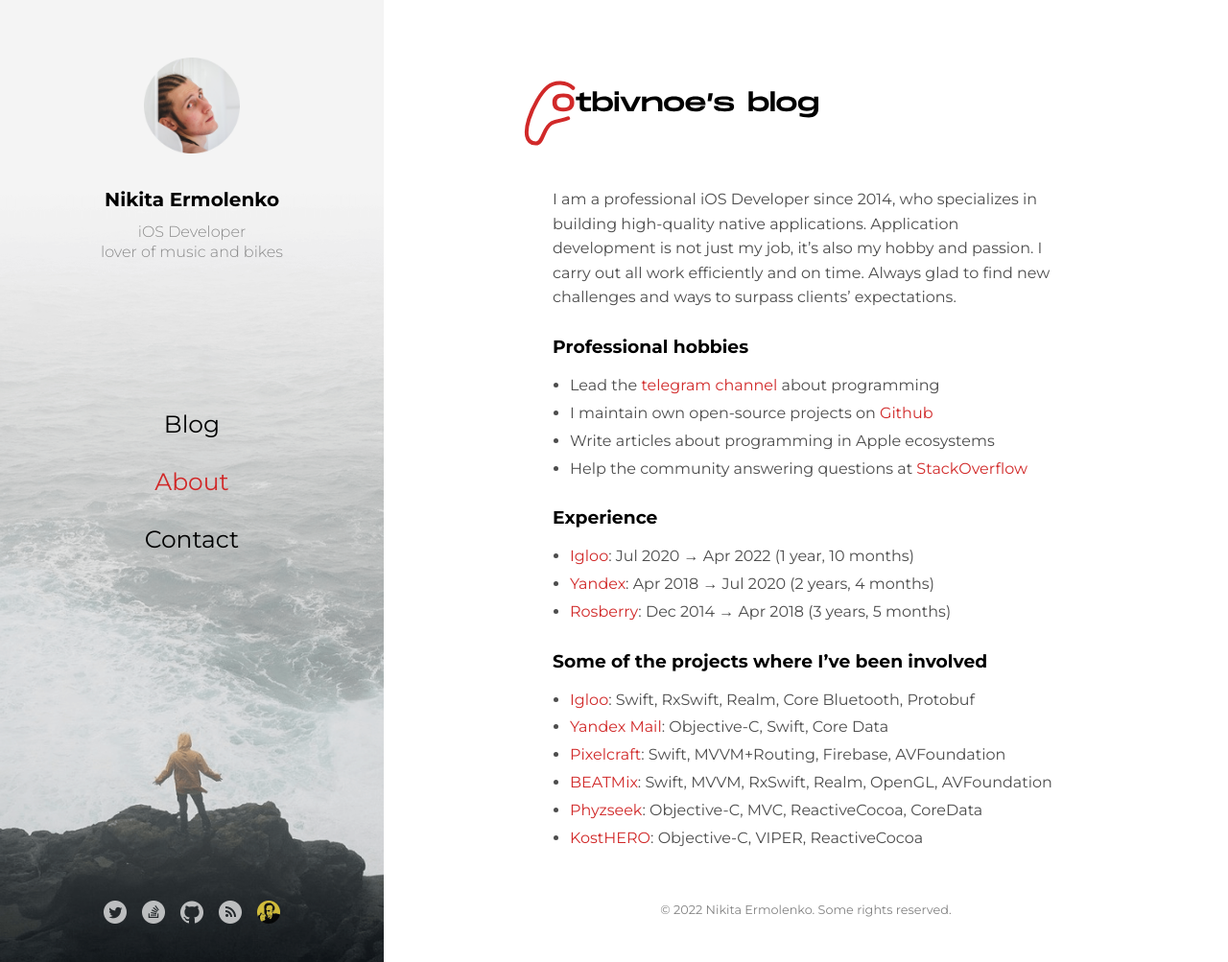
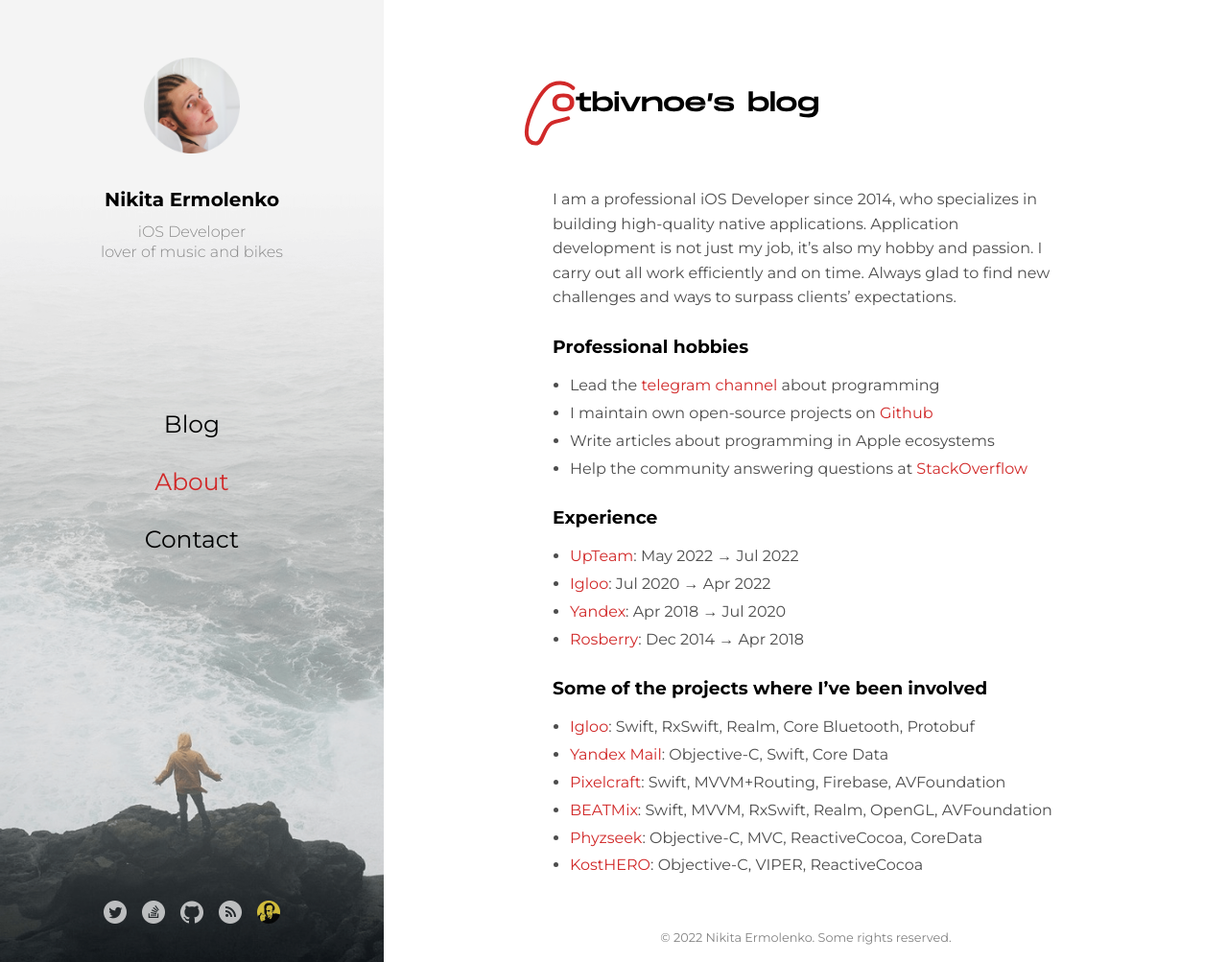
Before and after one commit to Otbivnoe/Otbivnoe.github.io, a Jekyll site: the page built from tabs/about.md, in a window 1280 px wide and 1003 px high. Shown: the whole window at 96% size. Built offline with Jekyll 4.4.1, drawn with Linux system fonts in a browser that asks for light colours.

Commit message:
Add UpTeam to About page

```diff
--- a/tabs/about.md
+++ b/tabs/about.md
@@ -15,9 +15,10 @@
 
 ### Experience
 
-- [Igloo](https://iglootest.ru): Jul 2020 → Apr 2022 (1 year, 10 months)
-- [Yandex](https://www.yandex.ru/): Apr 2018 → Jul 2020 (2 years, 4 months)
-- [Rosberry](https://rosberry.com/): Dec 2014 → Apr 2018 (3 years, 5 months)
+- [UpTeam](https://upteam.com): May 2022 → Jul 2022
+- [Igloo](https://iglootest.ru): Jul 2020 → Apr 2022
+- [Yandex](https://www.yandex.ru/): Apr 2018 → Jul 2020
+- [Rosberry](https://rosberry.com/): Dec 2014 → Apr 2018
 
 ### Some of the projects where I've been involved
 
```
